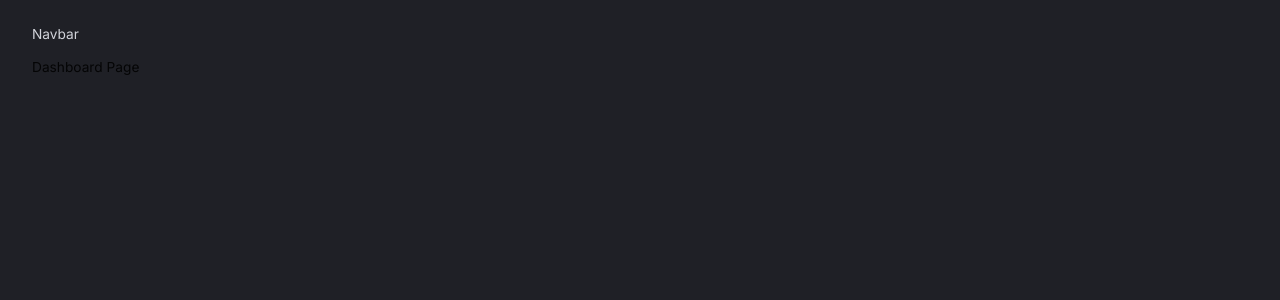
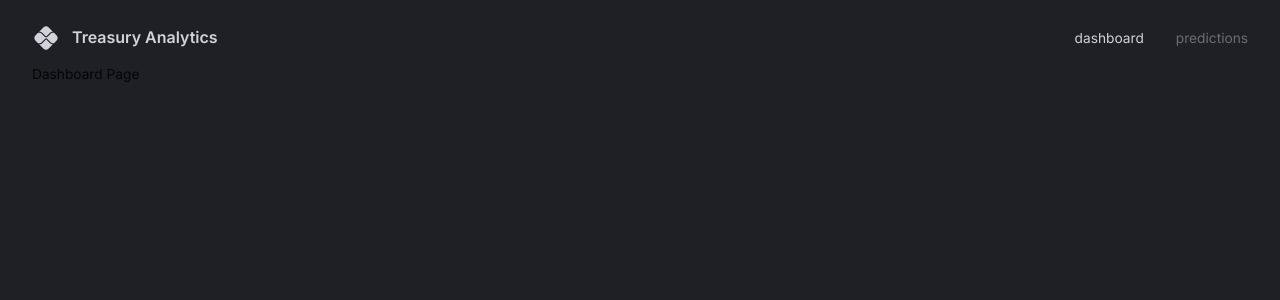
Before and after one commit to nomanmajeed/finance-analytics-app, a React (Vite) app in the folder client/: page / in a window 1280 px wide. Shown: the top 300 px of the page. Built offline with nearby package versions, Linux system fonts and the light colour scheme.

Commit message:
Navbar dashboard and predictions page links added

```diff
--- a/client/src/scenes/navbar/index.tsx
+++ b/client/src/scenes/navbar/index.tsx
@@ -1,13 +1,51 @@
-import { useTheme } from "@mui/material";
+import { useState } from "react";
+import { Link } from "react-router-dom";
+import { Box, Typography, useTheme } from "@mui/material";
+import PixIcon from "@mui/icons-material/Pix";
 import FlexBetween from "@/components/FlexBetween";
 
 type Props = {};
 
 const Navbar = (props: Props) => {
   const { palette } = useTheme();
+  const [selected, setSelected] = useState("dashboard");
   return (
     <FlexBetween mb="0.25rem" p="0.5rem 0rem" color={palette.grey[300]}>
-      Navbar
+      {/* LEFT SIDE */}
+      <FlexBetween gap="0.75rem">
+        <PixIcon sx={{ fontSize: "28px" }} />
+        <Typography variant="h4" fontSize="16px">
+          Treasury Analytics
+        </Typography>
+      </FlexBetween>
+
+      {/* RIGHT SIDE */}
+      <FlexBetween gap="2rem">
+        <Box sx={{ "&:hover": { color: palette.primary[100] } }}>
+          <Link
+            to="/"
+            onClick={() => setSelected("dashboard")}
+            style={{
+              color: selected === "dashboard" ? "inherit" : palette.grey[700],
+              textDecoration: "inherit",
+            }}
+          >
+            dashboard
+          </Link>
+        </Box>
+        <Box sx={{ "&:hover": { color: palette.primary[100] } }}>
+          <Link
+            to="/predictions"
+            onClick={() => setSelected("predictions")}
+            style={{
+              color: selected === "predictions" ? "inherit" : palette.grey[700],
+              textDecoration: "inherit",
+            }}
+          >
+            predictions
+          </Link>
+        </Box>
+      </FlexBetween>
     </FlexBetween>
   );
 };
```
